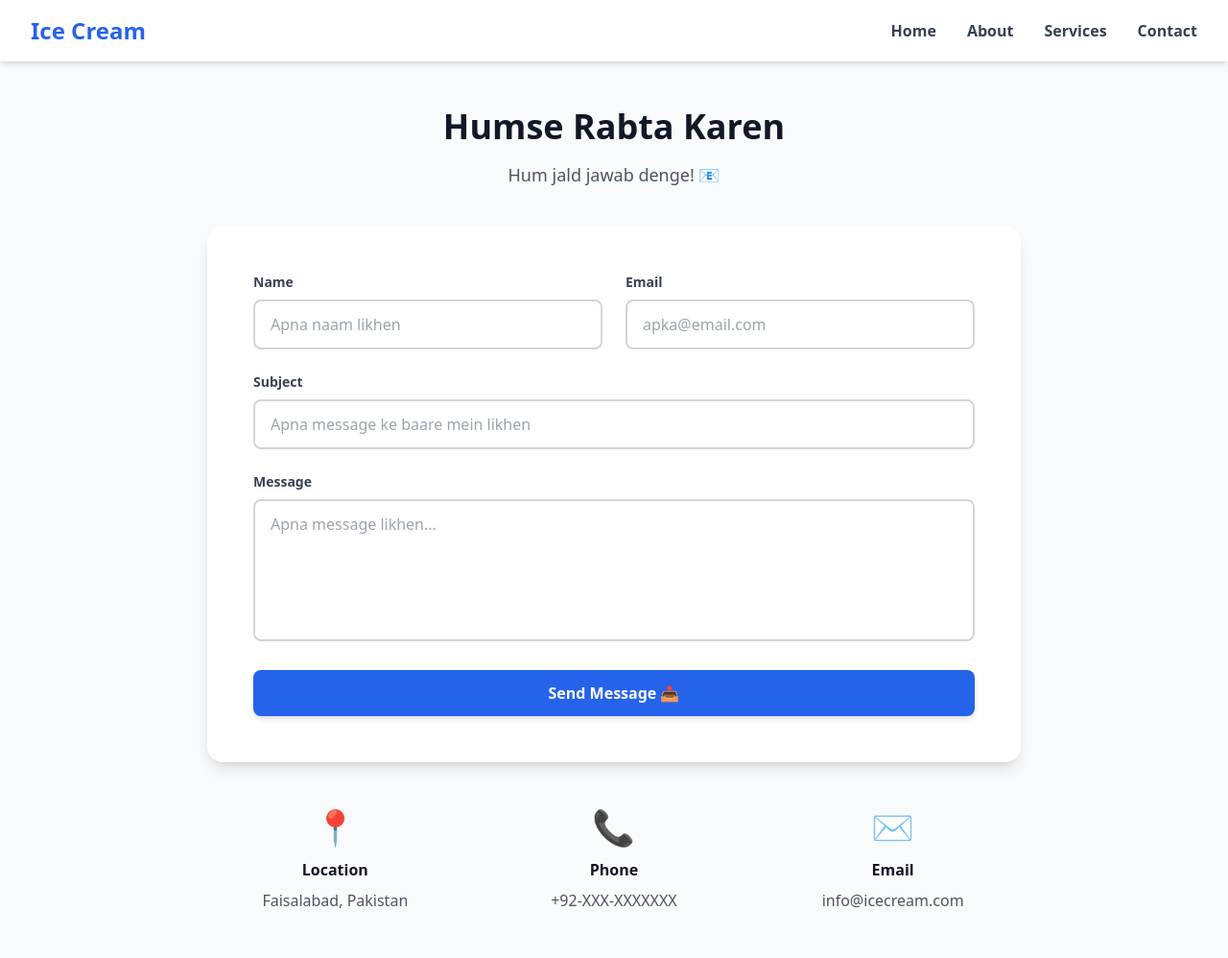
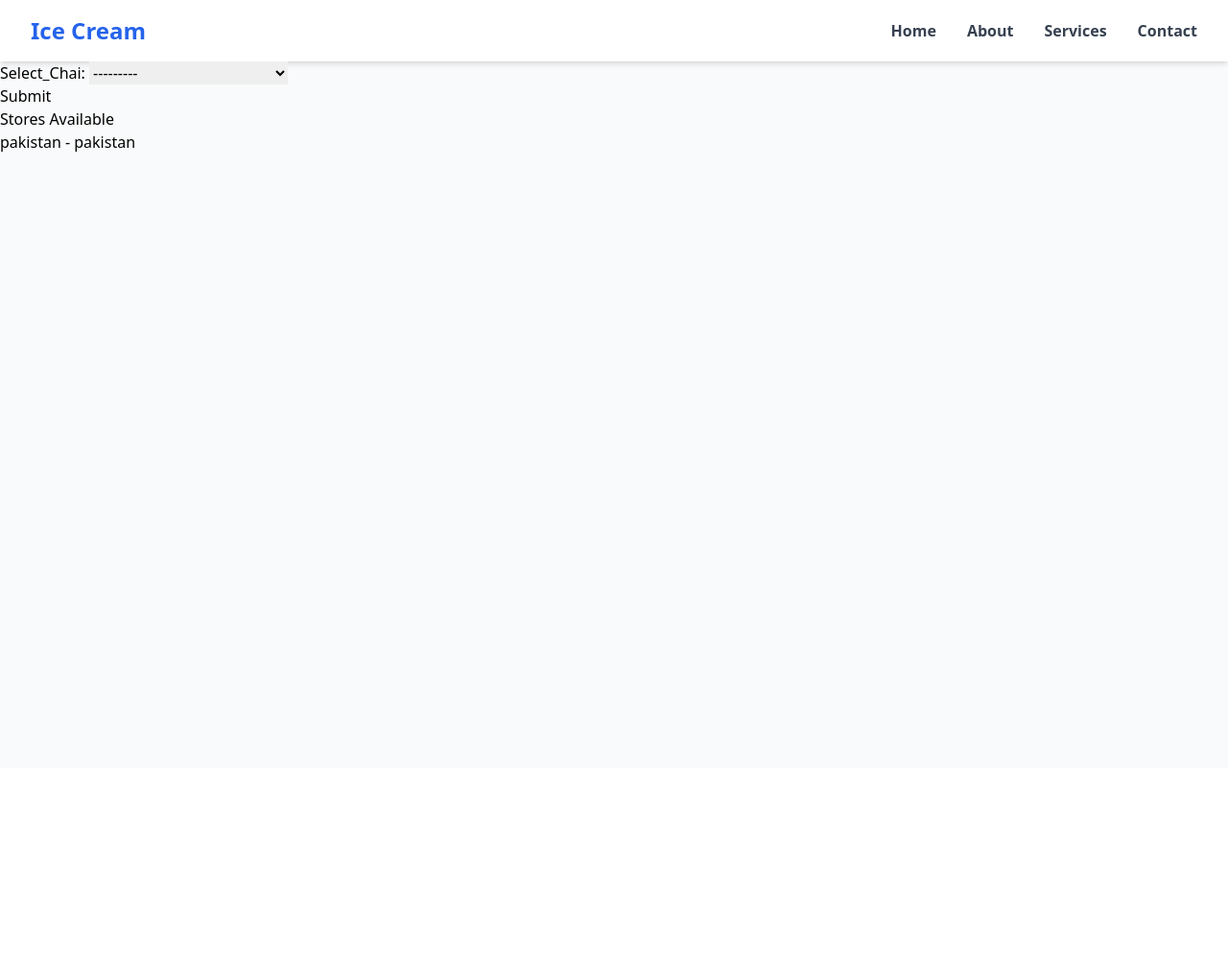
Before and after one commit to syedizzanshah72/Django, a Django app: template templates/Contact.html in a window 1280 px wide. Shown: the whole page at 96% size. After the commit the page ends 158 px from the top, so only its background shows below. Run offline with Django 5.2, Linux system fonts and the light colour scheme; the template is opened without the code that fills it: values that come from a table or form of the project are taken from there, others are empty; data comes from the database, SQL or seed files in the repository; some libraries are stand-ins or nearby versions.

Commit message:
Today's work

```diff
--- /dev/null
+++ b/myapp/forms.py
@@ -0,0 +1,5 @@
+from django import forms
+from .models import ChaiVariety
+
+class ChaiVarietyForm(forms.Form):
+    chai_variety = forms.ModelChoiceField(queryset=ChaiVariety.objects.all(),label = "Select_Chai")
--- a/myapp/urls.py
+++ b/myapp/urls.py
@@ -9,6 +9,7 @@ urlpatterns = [
     path("about",views.about,name='about'),
     path("services",views.services,name='services'),
     path("<int:chai_id>/",views.chai_detail,name='chai_detail'),
+    path("contact",views.chai_view_store,name='chai_view'),
 
     # path("contact",views.contact,name='contact'),
 
--- a/templates/Contact.html
+++ b/templates/Contact.html
@@ -4,79 +4,18 @@
 
 {% block body %}
 
-<div class="max-w-4xl mx-auto py-12 px-6">
-    <div class="text-center mb-10">
-        <h2 class="text-4xl font-bold text-gray-900 mb-4">Humse Rabta Karen</h2>
-        <p class="text-gray-600 text-lg">Hum jald jawab denge! 📧</p>
-    </div>
+<form method = "POST">
+    {% csrf_token %}
+    {{form.as_p}}
+    <button type="submit">Submit</button>
+</form>
+{%if stores%}
+<h2>Stores Available</h2>
+<ul>
+    {%for store in stores%}
+      <li>{{store.name}} - {{store.location}}</li>
+    {%endfor%}
+      </ul>
 
-    <div class="bg-white rounded-2xl shadow-lg p-8 md:p-12">
-        <form action="/contact" method="POST" class="grid grid-cols-1 md:grid-cols-2 gap-6">
-
-            {% csrf_token %}
-
-            <div>
-                <label class="block text-sm font-semibold text-gray-700 mb-2">Name</label>
-                <input
-                    type="text"
-                    name="name"
-                    id = "name"
-                    class="w-full px-4 py-3 border-2 border-gray-300 rounded-lg focus:border-blue-500 focus:ring-2 focus:ring-blue-200 outline-none transition"
-                    placeholder="Apna naam likhen">
-            </div>
-            <div>
-                <label class="block text-sm font-semibold text-gray-700 mb-2">Email</label>
-                <input
-                    type="email"
-                    name="email"
-                    class="w-full px-4 py-3 border-2 border-gray-300 rounded-lg focus:border-blue-500 focus:ring-2 focus:ring-blue-200 outline-none transition"
-                    placeholder="apka@email.com">
-            </div>
-            <div class="md:col-span-2">
-                <label class="block text-sm font-semibold text-gray-700 mb-2">Subject</label>
-                <input
-                    type="text"
-                    name="subject"
-                    class="w-full px-4 py-3 border-2 border-gray-300 rounded-lg focus:border-blue-500 focus:ring-2 focus:ring-blue-200 outline-none transition"
-                    placeholder="Apna message ke baare mein likhen">
-            </div>
-
-            <!-- Message -->
-            <div class="md:col-span-2">
-                <label class="block text-sm font-semibold text-gray-700 mb-2">Message</label>
-                <textarea
-                    name="message"
-                    rows="5"
-                    class="w-full px-4 py-3 border-2 border-gray-300 rounded-lg focus:border-blue-500 focus:ring-2 focus:ring-blue-200 outline-none transition resize-none"
-                    placeholder="Apna message likhen..."></textarea>
-            </div>
-
-            <!-- Button -->
-            <div class="md:col-span-2">
-                <button
-                    type="submit"
-                    class="w-full bg-blue-600 hover:bg-blue-700 text-white font-bold py-3 px-6 rounded-lg transition duration-300 transform hover:scale-105 shadow-md">
-                    Send Message 📤
-                </button>
-            </div>
-        </form>
-    </div>
-    <div class="grid grid-cols-1 md:grid-cols-3 gap-6 mt-12">
-        <div class="text-center">
-            <div class="text-4xl mb-3">📍</div>
-            <h3 class="font-bold text-gray-900 mb-2">Location</h3>
-            <p class="text-gray-600">Faisalabad, Pakistan</p>
-        </div>
-        <div class="text-center">
-            <div class="text-4xl mb-3">📞</div>
-            <h3 class="font-bold text-gray-900 mb-2">Phone</h3>
-            <p class="text-gray-600">+92-XXX-XXXXXXX</p>
-        </div>
-        <div class="text-center">
-            <div class="text-4xl mb-3">✉️</div>
-            <h3 class="font-bold text-gray-900 mb-2">Email</h3>
-            <p class="text-gray-600">info@icecream.com</p>
-        </div>
-    </div>
-</div>
+{%endif%}
 {% endblock %}
```
Also changed, not shown: myapp/views.py (+16 -11 lines).
